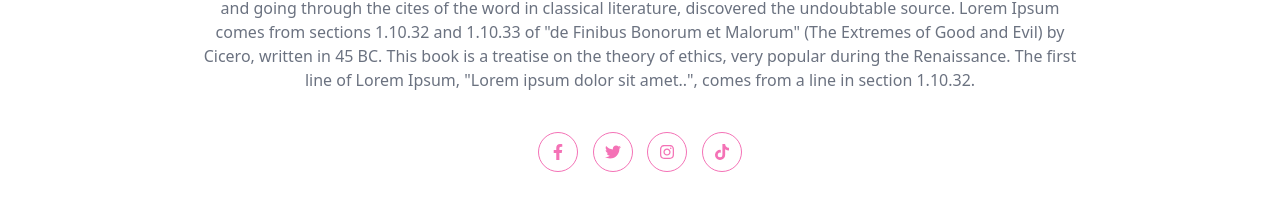
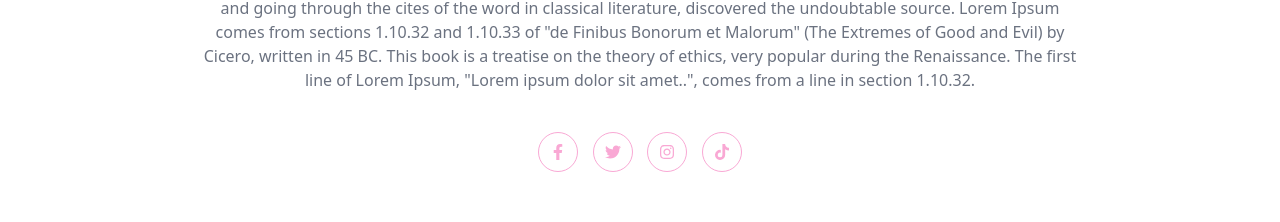
Before and after one commit to MauriceDev1/abigail_designs, a Next.js app: page / in a window 1280 px wide. Shown: the part 1256-1478 px from the top of the page. Built offline with nearby package versions, Linux system fonts and the light colour scheme.

Commit message:
fix: colours

```diff
--- a/components/About.tsx
+++ b/components/About.tsx
@@ -24,23 +24,23 @@ Contrary to popular belief, Lorem Ipsum is not simply random text. It has roots
 
             </div>
             <div className='flex w-10/12 sm:w-[16vw] pt-10 m-auto justify-between'>
-                <div className='w-8 sm:w-10 flex h-8 sm:h-10 rounded-full border border-pink-400'>
-                    <div className='m-auto text-pink-400'>
+                <div className='w-8 sm:w-10 flex h-8 sm:h-10 rounded-full border border-pink-300'>
+                    <div className='m-auto text-pink-300'>
                        <FaFacebookF />
                     </div>
                 </div>
-                <div className='w-8 sm:w-10 flex h-8 sm:h-10 rounded-full border border-pink-400'>
-                    <div className='m-auto text-pink-400'>
+                <div className='w-8 sm:w-10 flex h-8 sm:h-10 rounded-full border border-pink-300'>
+                    <div className='m-auto text-pink-300'>
                        <FaTwitter />
                     </div>
                 </div>
-                <div className='w-8 sm:w-10 flex h-8 sm:h-10 rounded-full border border-pink-400'>
-                    <div className='m-auto text-pink-400'>
+                <div className='w-8 sm:w-10 flex h-8 sm:h-10 rounded-full border border-pink-300'>
+                    <div className='m-auto text-pink-300'>
                        <FaInstagram />
                     </div>
                 </div>
-                <div className='w-8 sm:w-10 flex h-8 sm:h-10 rounded-full border border-pink-400'>
-                    <div className='m-auto text-pink-400'>
+                <div className='w-8 sm:w-10 flex h-8 sm:h-10 rounded-full border border-pink-300'>
+                    <div className='m-auto text-pink-300'>
                        <FaTiktok />
                     </div>
                 </div>
--- a/components/Blog.tsx
+++ b/components/Blog.tsx
@@ -28,7 +28,7 @@ export default function Blog() {
               </div>
             </div>
             <div className='w-full flex justify-center pt-10'>
-                <button className='border border-red-500 px-5 py-1 text-red-500'>READ OUR BLOG</button>
+                <button className='border border-pink-300 px-5 py-1 text-pink-300'>READ OUR BLOG</button>
             </div>
         </div>
     </div>
```
